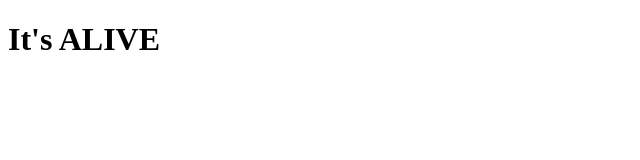
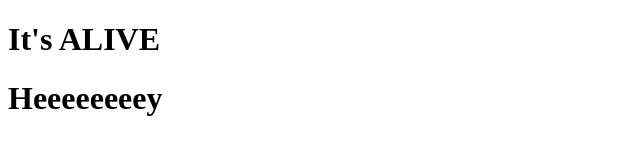
Before and after one commit to matthewmac1/AzureTest, a plain HTML site: page index.html in a window 1280 px wide. Shown: the whole page, without its empty margins (0-640 px from the left). Drawn offline with Linux system fonts and the light colour scheme.

Commit message:
Added new line

```diff
--- a/index.html
+++ b/index.html
@@ -6,5 +6,6 @@
 </head>
 <body>
 <H1>It's ALIVE</H1>
+<H1>Heeeeeeeey</H1>
 </body>
 </html>
```
